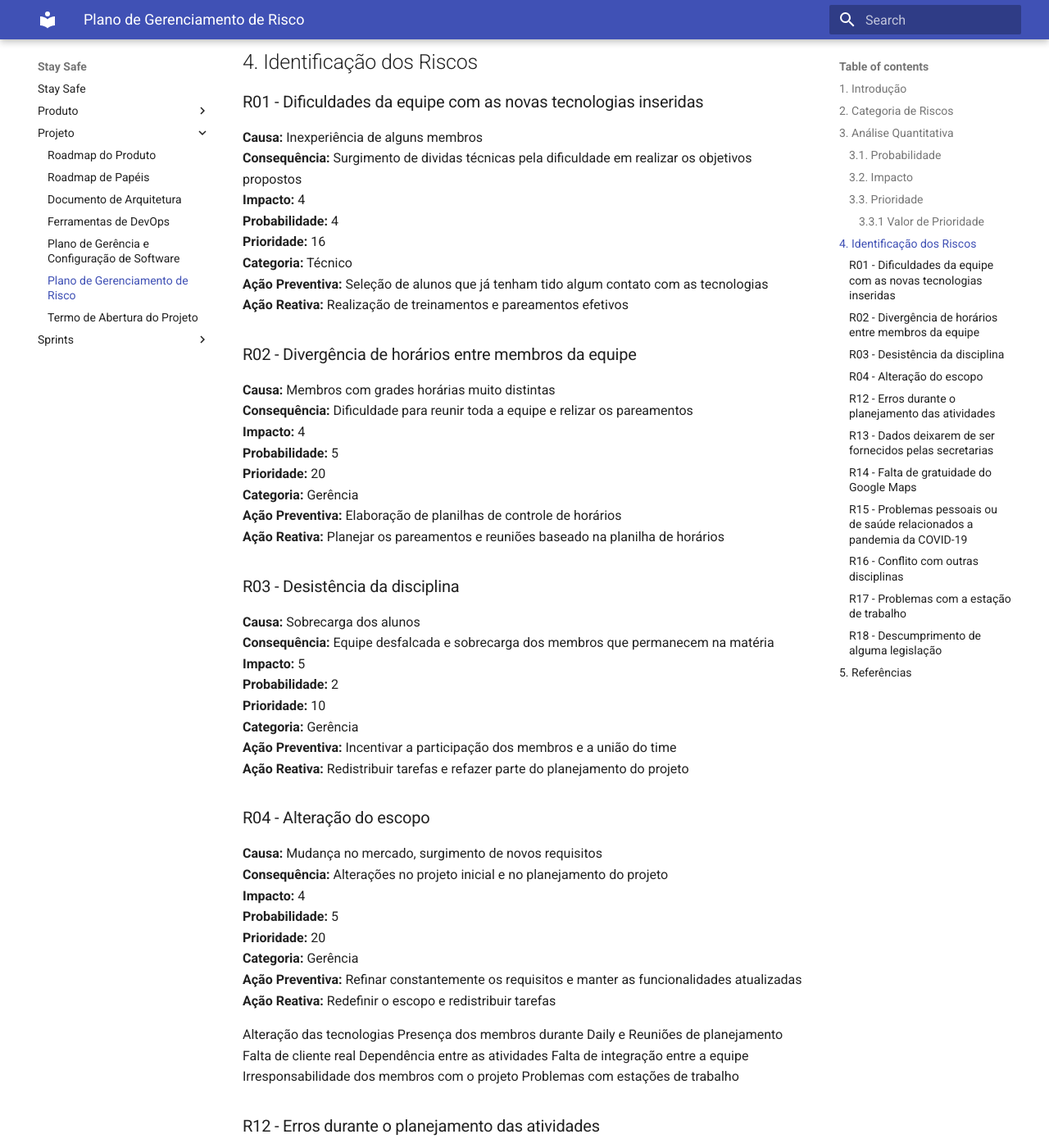
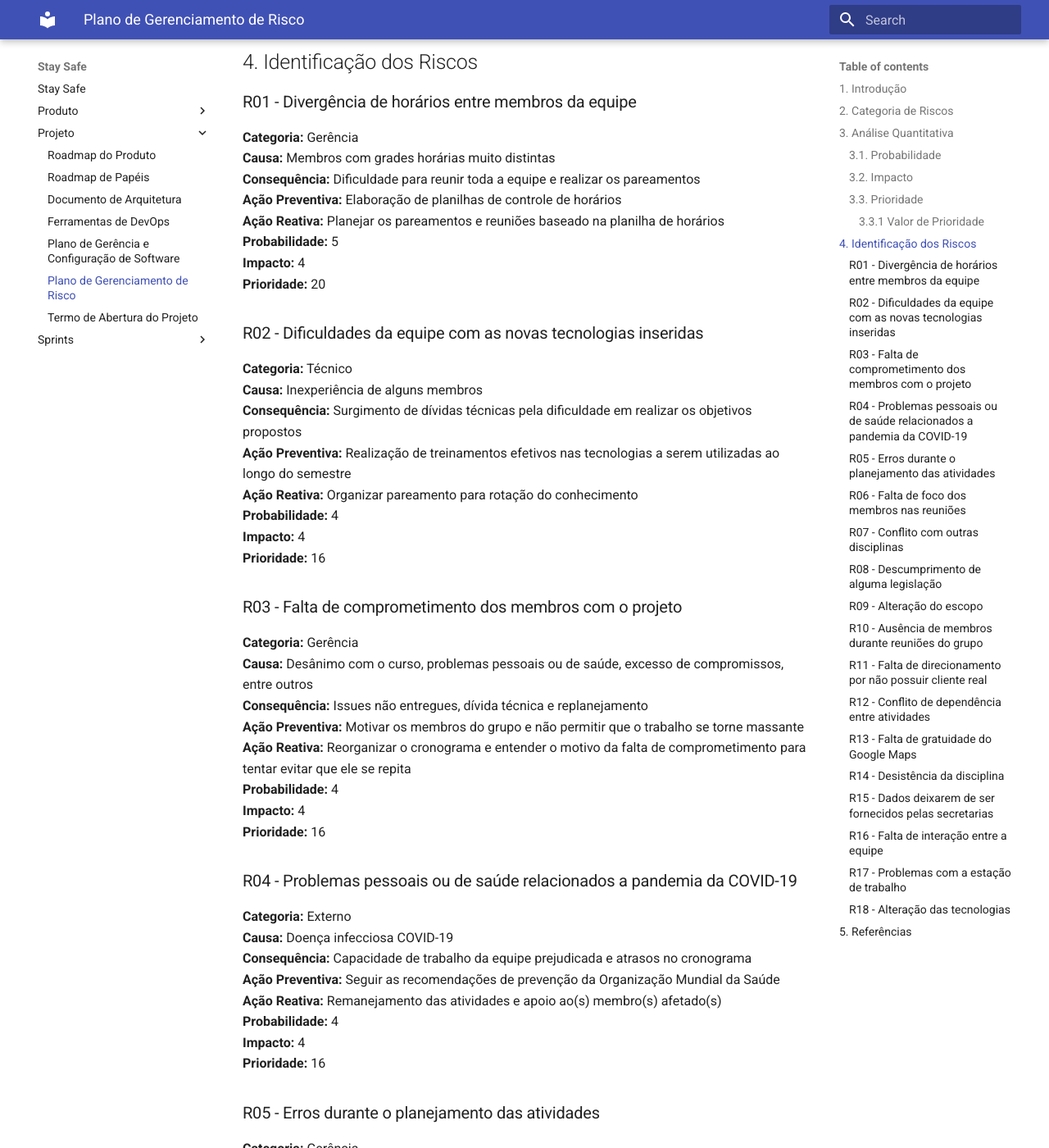
Before and after one commit to fga-eps-mds/2020.1-stay-safe-docs, an MkDocs documentation site: the page built from docs/projeto/risk-management.md, in a window 1280 px wide and 1400 px high, scrolled down 2345 px. Shown: the whole window at 82% size. Built offline with MkDocs 1.6.1 and Material for MkDocs 9.7.7, drawn with Linux system fonts in a browser that asks for light colours; some of the changed text lies outside the part shown.

Commit message:
Especified 7 more risks and formatted document.

```diff
--- a/docs/projeto/risk-management.md
+++ b/docs/projeto/risk-management.md
@@ -16,11 +16,11 @@
 ### 3.1. Probabilidade
 **Probabilidade** | **Intervalo** | **Peso**
 :---------------: | :-----------: | :------:
-**Muito Alta**    |   65 a 100    |    5
-**Alta**          |   51 a 65     |    4
-**Média**         |   31 a 50     |    3
-**Baixa**         |   11 a 30     |    2
-**Muito Baixa**   |   0 a 10      |    1
+**Muito Alta**    |   81 a 100    |    5
+**Alta**          |   61 a 80     |    4
+**Média**         |   41 a 60     |    3
+**Baixa**         |   21 a 40     |    2
+**Muito Baixa**   |   0 a 20      |    1
 
 ### 3.2. Impacto
 Para se quantificar o impacto do risco no projeto o custo, o tempo, o escopo e a qualidade devem ser levados em conta.
@@ -34,7 +34,7 @@
 **Muito Baixo**   | Impacto pouco expressivo no desenvolvimento do projeto |    1
 
 ### 3.3. Prioridade
-Baseando-se nas estimativas de impacto e probabilidade é possível calcular a prioridade dos riscos. A partir desses valores é determinada a urgência da inicialização de medidas de mitigação e resolução dos riscos.
+Através da multiplicação entre as estimativas de impacto e probabilidade é possível calcular a prioridade dos riscos. A partir desses valores é determinada a urgência da inicialização de medidas de mitigação e resolução dos riscos.
 
 **Probabilidade x Impacto** | **Muito Baixo** | **Baixo** | **Médio**  | **Alto** | **Muito Alto**
 :-----------------------: | :-------------: | :-------: |:----------:|:--------:|:------------:
@@ -55,103 +55,166 @@
 
 ## 4. Identificação dos Riscos
 
-### R01 - Dificuldades da equipe com as novas tecnologias inseridas
-**Causa:** Inexperiência de alguns membros
-**Consequência:** Surgimento de dividas técnicas pela dificuldade em realizar os objetivos propostos
-**Impacto:** 4
-**Probabilidade:** 4
-**Prioridade:** 16
-**Categoria:** Técnico
-**Ação Preventiva:** Seleção de alunos que já tenham tido algum contato com as tecnologias
-**Ação Reativa:** Realização de treinamentos e pareamentos efetivos
-
-### R02 - Divergência de horários entre membros da equipe
+### R01 - Divergência de horários entre membros da equipe
+**Categoria:** Gerência
 **Causa:** Membros com grades horárias muito distintas
-**Consequência:** Dificuldade para reunir toda a equipe e relizar os pareamentos
-**Impacto:** 4
-**Probabilidade:** 5
-**Prioridade:** 20
-**Categoria:** Gerência
+**Consequência:** Dificuldade para reunir toda a equipe e realizar os pareamentos
 **Ação Preventiva:** Elaboração de planilhas de controle de horários
 **Ação Reativa:** Planejar os pareamentos e reuniões baseado na planilha de horários
+**Probabilidade:** 5
+**Impacto:** 4
+**Prioridade:** 20
 
-### R03 - Desistência da disciplina
-**Causa:** Sobrecarga dos alunos
-**Consequência:** Equipe desfalcada e sobrecarga dos membros que permanecem na matéria
-**Impacto:** 5
-**Probabilidade:** 2
-**Prioridade:** 10
+### R02 - Dificuldades da equipe com as novas tecnologias inseridas
+**Categoria:** Técnico
+**Causa:** Inexperiência de alguns membros
+**Consequência:** Surgimento de dívidas técnicas pela dificuldade em realizar os objetivos propostos
+**Ação Preventiva:** Realização de treinamentos efetivos nas tecnologias a serem utilizadas ao longo do semestre
+**Ação Reativa:** Organizar pareamento para rotação do conhecimento
+**Probabilidade:** 4
+**Impacto:** 4
+**Prioridade:** 16
+
+### R03 - Falta de comprometimento dos membros com o projeto
 **Categoria:** Gerência
-**Ação Preventiva:** Incentivar a participação dos membros e a união do time
-**Ação Reativa:** Redistribuir tarefas e refazer parte do planejamento do projeto
+**Causa:** Desânimo com o curso, problemas pessoais ou de saúde, excesso de compromissos, entre outros
+**Consequência:** Issues não entregues, dívida técnica e replanejamento
+**Ação Preventiva:** Motivar os membros do grupo e não permitir que o trabalho se torne massante
+**Ação Reativa:** Reorganizar o cronograma e entender o motivo da falta de comprometimento para tentar evitar que ele se repita
+**Probabilidade:** 4
+**Impacto:** 4
+**Prioridade:** 16
 
-### R04 - Alteração do escopo
-**Causa:** Mudança no mercado, surgimento de novos requisitos
-**Consequência:** Alterações no projeto inicial e no planejamento do projeto
+### R04 - Problemas pessoais ou de saúde relacionados a pandemia da COVID-19
+**Categoria:** Externo
+**Causa:** Doença infecciosa COVID-19
+**Consequência:** Capacidade de trabalho da equipe prejudicada e atrasos no cronograma
+**Ação Preventiva:** Seguir as recomendações de prevenção da Organização Mundial da Saúde
+**Ação Reativa:** Remanejamento das atividades e apoio ao(s) membro(s) afetado(s)
+**Probabilidade:** 4
 **Impacto:** 4
-**Probabilidade:** 5
-**Prioridade:** 20
-**Categoria:** Gerência
-**Ação Preventiva:** Refinar constantemente os requisitos e manter as funcionalidades atualizadas
-**Ação Reativa:** Redefinir o escopo e redistribuir tarefas
+**Prioridade:** 16
 
-Alteração das tecnologias
-Presença dos membros durante Daily e Reuniões de planejamento
-Falta de cliente real
-Dependência entre as atividades
-Falta de integração entre a equipe
-Irresponsabilidade dos membros com o projeto
-Problemas com estações de trabalho
-
-### R12 - Erros durante o planejamento das atividades
+### R05 - Erros durante o planejamento das atividades
 **Categoria:** Gerência
 **Causa:** Falta de experiência da equipe de gerência
 **Consequência:** Trabalho mal distribuído entre os membros da equipe
 **Ação Preventiva:** Conhecer bem a capacidade da equipe e as necessidades do projeto
 **Ação Reativa:**  Avaliar as métricas do projeto para regular os próximos planejamentos
-**Probabilidade:** Alta
-**Impacto:** Alto
-**Prioridade:** Alta
+**Probabilidade:** 4
+**Impacto:** 4
+**Prioridade:** 16
 
-### R13 - Dados deixarem de ser fornecidos pelas secretarias
+### R06 - Falta de foco dos membros nas reuniões
+**Categoria:** Gerência
+**Causa:** Diversas distrações em um contexto de reuniões remotas e a falta de socialização em tempos de pandemia
+**Consequência:** Reuniões longas e com poucos resultados
+**Ação Preventiva:** Criar timebox para os tópicos da reunião e permanecer nos assuntos que são de interesse geral
+**Ação Reativa:** Mudar a maneira como a reunião é conduzida de forma a deixá-la mais despojada sem perder o foco na produtividade
+**Probabilidade:** 5
+**Impacto:** 3
+**Prioridade:** 15
+
+### R07 - Conflito com outras disciplinas
+**Categoria:** Organizacional
+**Causa:** Necessidade, sendo alunos da UnB os membros da equipe precisam cursar outras disciplinas para conclusão da graduação
+**Consequência:** Atraso nas entregas ou entregas mal feitas
+**Ação Preventiva:** Organizar os prazos e fazer um planejamento
+**Ação Reativa:** Priorização das atividades
+**Probabilidade:** 5
+**Impacto:** 3
+**Prioridade:** 15
+
+### R08 - Descumprimento de alguma legislação
+**Categoria:** Gerência
+**Causa:**  Falta de conhecimento jurídico da equipe de gerência
+**Consequência:** Cometer alguma ilegalidade
+**Ação Preventiva:**  Fazer um estudo da legislação associada ao escopo do projeto
+**Ação Reativa:**  Procurar apoio jurídico profissional
+**Probabilidade:** 3
+**Impacto:** 5
+**Prioridade:** 15
+
+
+### R09 - Alteração do escopo
+**Categoria:** Gerência
+**Causa:** Mudança no mercado, surgimento de novos requisitos
+**Consequência:** Replanejamento do projeto
+**Ação Preventiva:** Refinar constantemente os requisitos e manter as funcionalidades atualizadas
+**Ação Reativa:** Redefinir o escopo e redistribuir tarefas
+**Probabilidade:** 3
+**Impacto:** 4
+**Prioridade:** 12
+
+### R10 - Ausência de membros durante reuniões do grupo
+**Categoria:** Gerência
+**Causa:** Membros sobrecarregados ou desestimulados com o projeto
+**Consequência:** Membros perdidos na sprint e maior carga de trabalho pro scrum para repassar o conteúdo da reunião aos que faltaram
+**Ação Preventiva:** Manter a equipe estimulada e verificar constatemente os horários para que não haja conflito
+**Ação Reativa:** Repassar o conteúdo da reunião aos membros faltantes
+**Probabilidade:** 4
+**Impacto:** 3
+**Prioridade:** 12
+
+### R11 - Falta de direcionamento por não possuir cliente real
+**Categoria:** Externo
+**Causa:** Produto mal discutido e planejado pela equipe
+**Consequência:** Produto desenvolvido carece de realidade
+**Ação Preventiva:** Ter uma ótima noção do produto antes de começar seu desenvolvimento
+**Ação Reativa:** Repensar o produto e alinhar nova visão com a equipe
+**Probabilidade:** 3
+**Impacto:** 4
+**Prioridade:** 12
+
+### R12 - Conflito de dependência entre atividades
+**Categoria:** Organizacional
+**Causa:** Escopo razoavelmente complexo do projeto
+**Consequência:** Atividade pausada esperando a conclusão de outra
+**Ação Preventiva:** Planejar e priorizar as tarefas a longo prazo
+**Ação Reativa:** Finalizar uma das tarefas o mais rápido possível para que a outra possa ser realizada
+**Probabilidade:** 3
+**Impacto:** 4
+**Prioridade:** 12
+
+### R13 - Falta de gratuidade do Google Maps
+**Categoria:** Externa
+**Causa:** Políticas da Google
+**Consequência:** Atraso nas funcionalidades que usam exibição de mapas
+**Ação Preventiva:** Fazer essas funcionalidades de forma que sejam fáceis de integrar com outra api de mapa
+**Ação Reativa:** Procurar outras alternativas gratuitas de uso de mapas
+**Probabilidade:** 3
+**Impacto:** 4
+**Prioridade:** 12
+
+### R14 - Desistência da disciplina
+**Categoria:** Gerência
+**Causa:** Sobrecarga, problemas pessoais ou de saúde, entre outros
+**Consequência:** Equipe desfalcada e sobrecarga dos membros que permanecem na matéria
+**Ação Preventiva:** Incentivar a participação dos membros e a união do time
+**Ação Reativa:** Redistribuir tarefas e refazer parte do planejamento do projeto
+**Probabilidade:** 2
+**Impacto:** 5
+**Prioridade:** 10
+
+### R15 - Dados deixarem de ser fornecidos pelas secretarias
 **Categoria:** Externo
 **Causa:** Decisões das secretarias
 **Consequência:** Impossibilidade de atualização de uma funcionalidade importante do projeto
 **Ação Preventiva:** -
 **Ação Reativa:** Procurar outras fontes de dados ou deixar de fornecer a funcionalidade
-**Probabilidade:** Média
-**Impacto:** Muito alto
-**Prioridade:** Média
+**Probabilidade:** 2
+**Impacto:** 5
+**Prioridade:** 10
 
-### R14 - Falta de gratuidade do Google Maps
-**Categoria:** Externa
-**Causa:** Políticas da Google
-**Consequência:** Atraso nas funcionalidades que usam exibição de mapas
-**Ação Preventiva:** Fazer essas funcionalidades de forma que sejam fáceis de integrar com outra api de mapa
-**Ação Reativa:** Procurar outras alternativas gratuitas de uso de mapas
-**Probabilidade:** Média
-**Impacto:** Alto
-**Prioridade:** Média
-
-### R15 - Problemas pessoais ou de saúde relacionados a pandemia da COVID-19
-**Categoria:** Externo
-**Causa:** Doença infeciosa COVID-19
-**Consequência:** Capacidade de trabalho da equipe prejudicada e atrasos no cronograma
-**Ação Preventiva:** Seguir as recomendações de prevenção da Organização Mundial da Saúde
-**Ação Reativa:** Remanejamento das atividades e apoio ao(s) membro(s) afetado(s)
-**Probabilidade:** Alta
-**Impacto:** Alto
-**Prioridade:** Alta
-
-### R16 - Conflito com outras disciplinas
-**Categoria:** Organizacional
-**Causa:** Necessidade, sendo alunos os membros da equipe, de cursar outras disciplinas para conclusão da graduação
-**Consequência:** Atraso nas entregas ou entregas mal feitas
-**Ação Preventiva:** Organizar os prazos e fazer um planejamento
-**Ação Reativa:** Priorização das atividades
-**Probabilidade:** Muito alta
-**Impacto:** Médio
-**Prioridade:** Média
+### R16 - Falta de interação entre a equipe
+**Categoria:** Gerência
+**Causa:** Reuniões muito formais e ambiente orientado somente a entregas
+**Consequência:** Trabalho se torna massante e sua qualidade é reduzida
+**Ação Preventiva:** Levar a reunião de um jeito informal e interagir com a equipe no tempo livre
+**Ação Reativa:** Chamar os membros pra alguma atividade divertida fora do contexto da disciplina
+**Probabilidade:** 2
+**Impacto:** 4
+**Prioridade:** 8
 
 ### R17 - Problemas com a estação de trabalho
 **Categoria:** Técnico
@@ -159,20 +222,19 @@
 **Consequência:** Capacidade de trabalho da equipe prejudicada e atrasos no cronograma
 **Ação Preventiva:** -
 **Ação Reativa:**  Remanejamento das atividades e revisão do cronograma
-**Probabilidade:** Baixa
-**Impacto:** Alta
-**Prioridade:** Baixa
+**Probabilidade:** 2
+**Impacto:** 4
+**Prioridade:** 8
 
-### R18 - Descumprimento de alguma legislação
-**Categoria:** Gerência
-**Causa:**  Falta de conhecimento jurídico da equipe de gerência
-**Consequência:** Cometer alguma ilegalidade
-**Ação Preventiva:**  Fazer um estudo da legislação associada ao escopo do projeto
-**Ação Reativa:**  Procurar apoio jurídico profissional
-**Probabilidade:** Média
-**Impacto:** Muito alto
-**Prioridade:** Média
-
+### R18 - Alteração das tecnologias
+**Categoria:** Técnico
+**Causa:** Tecnologia previamente escolhida não consegue suprir as necessidades do projeto
+**Consequência:** Refatorar tudo o que foi feito na nova linguagem/framework escolhido
+**Ação Preventiva:** Estudar com antecedência as tecnologias utilizadas e suas capacidades
+**Ação Reativa:** Incluir todos os membros na refatoração para que ela seja executada o mais rápido possivel
+**Probabilidade:** 1
+**Impacto:** 5
+**Prioridade:** 5
 
 ## 5. Referências
-* RODRIGUES, Eli. EAR para projetos de software. Disponível em https://www.elirodrigues.com/2013/09/21/gerenciamento-de-riscos-ear-para-projetos-de-software/. Acesso em 30 set 2019.
+* RODRIGUES, Eli. EAR para projetos de software. Disponível em [https://www.elirodrigues.com/2013/09/21/gerenciamento-de-riscos-ear-para-projetos-de-software/](https://www.elirodrigues.com/2013/09/21/gerenciamento-de-riscos-ear-para-projetos-de-software/). Acesso em 9 set 2020.
```
